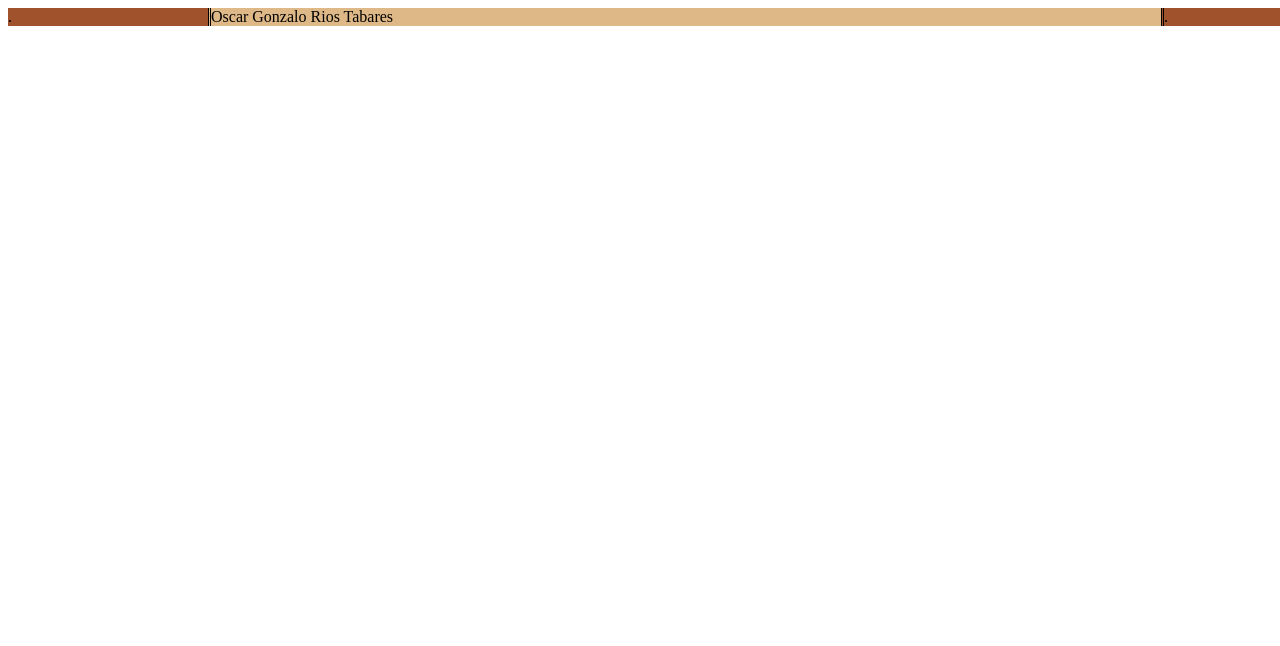
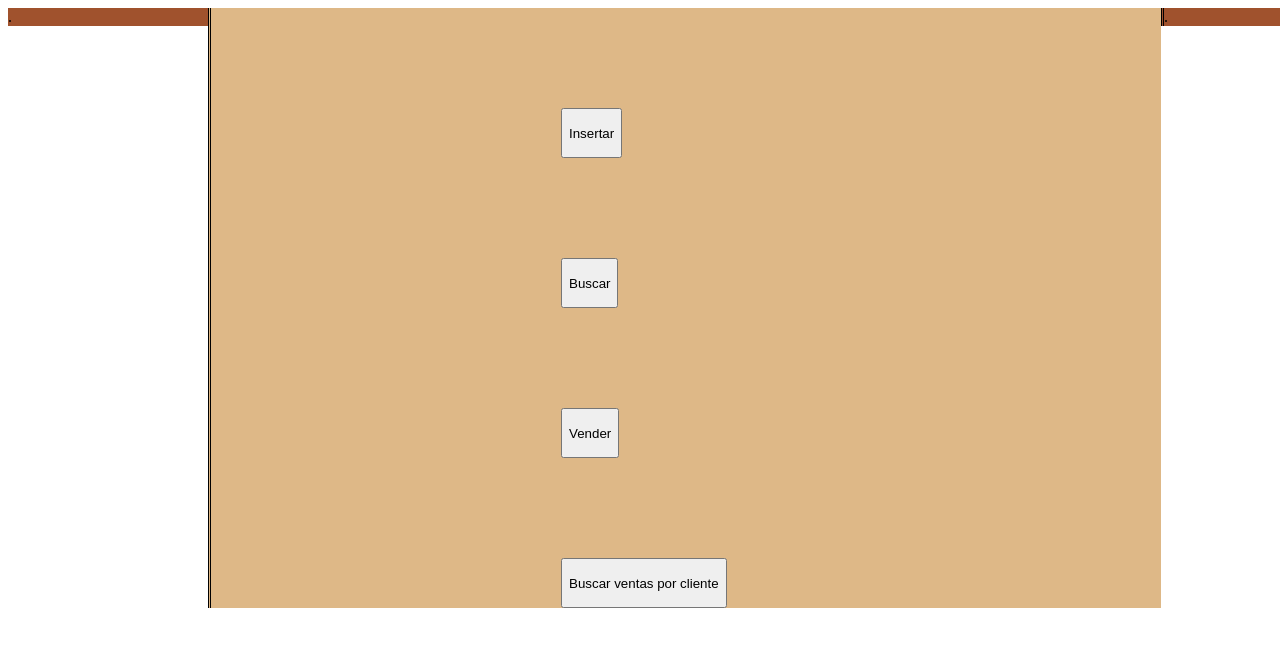
Before and after one commit to Shad4070/Shad4070.github.io, a plain HTML site: page index.html in a window 1280 px wide. Shown: the top 646 px of the page. Drawn offline with Linux system fonts and the light colour scheme.

Commit message:
Añadidos Botones

```diff
--- a/estilo.css
+++ b/estilo.css
@@ -1,5 +1,16 @@
 body{
 	display: inline-flex;
+	vertical-align: center;
+	text-align: center;
+}
+
+button{
+	display: block;
+	text-align: center;
+	width: max-content;
+	height: 50px;
+	margin-top: 100px;
+	margin-left: 350px;
 }
 #laterales{
 	width: 200px;
@@ -9,7 +20,7 @@ body{
 }
 
 #principal{
-	display: inline-flex;
+	display: block;
 	background-color: burlywood;
 	width: 950px;
 	height: -webkit-fill-available;
--- a/index.html
+++ b/index.html
@@ -6,7 +6,12 @@
 </head>
 <body>
 	<div id="laterales">.</div>
-	<div id="principal">Oscar Gonzalo Rios Tabares</div>
+	<div id="principal">
+		<button>Insertar</button>
+		<button>Buscar</button>
+		<button>Vender</button>
+		<button>Buscar ventas por cliente</button>
+	</div>
 	<div id="lateralD">.</div>
 </body>
 </html>
```
